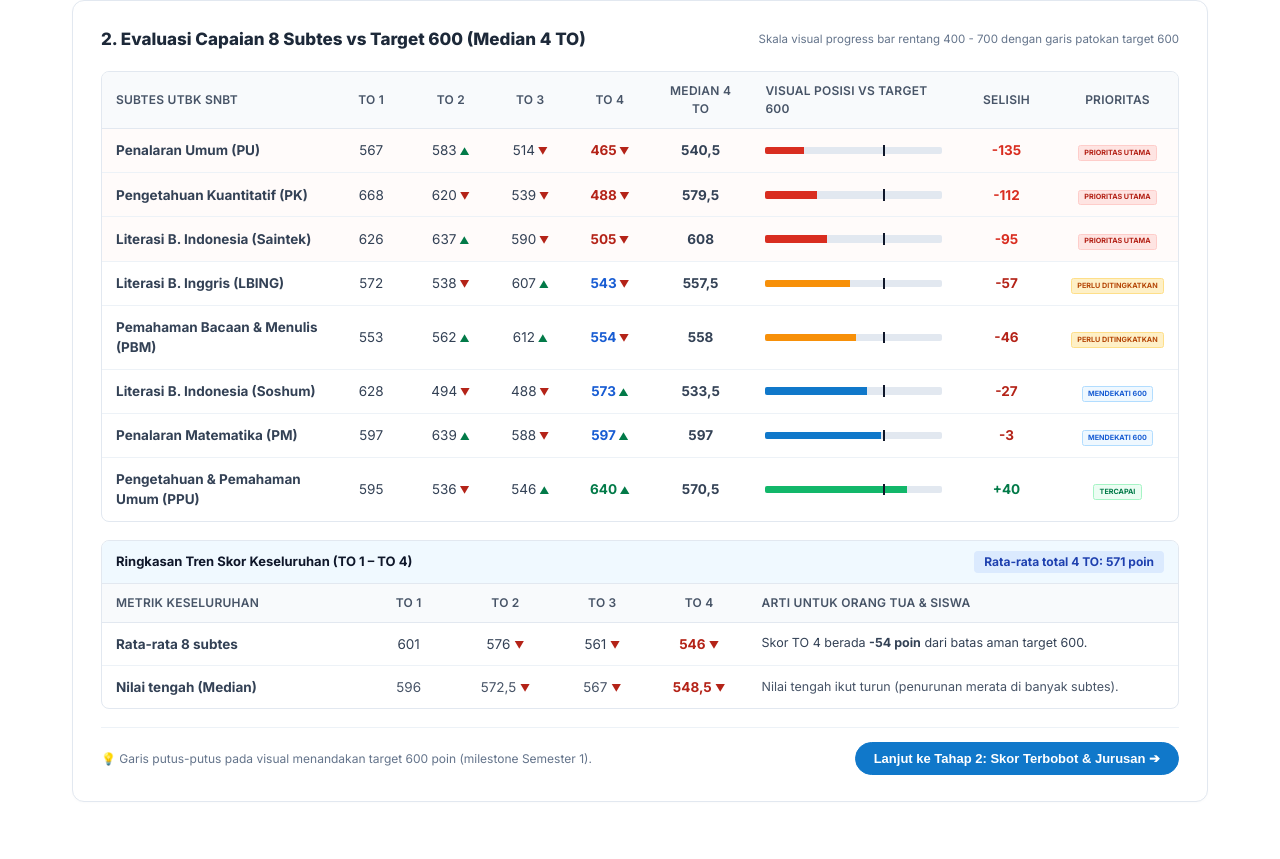
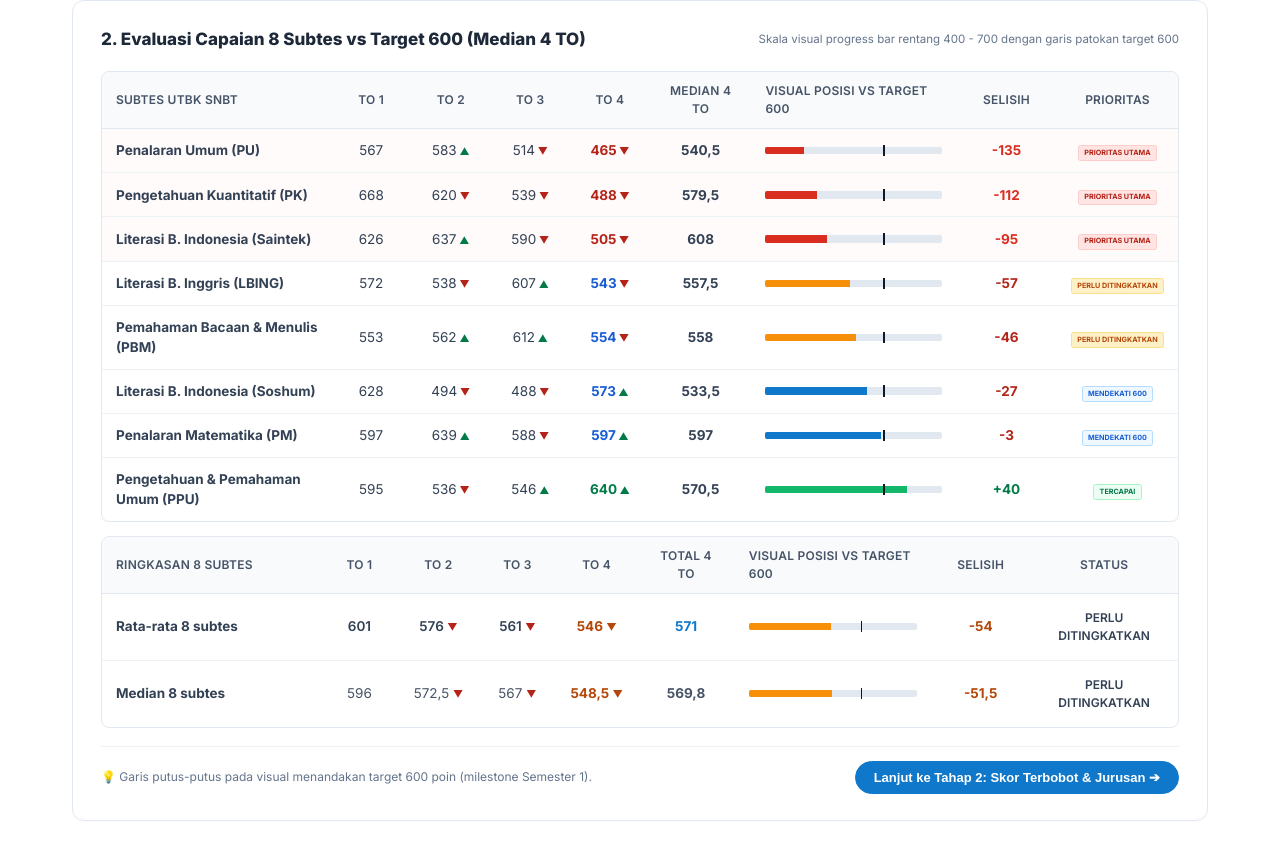
Before and after one commit to hhidro29/BACConsultationReport, a React (Vite) app: page /#/v2 in a window 1280 px wide. Shown: the part 1555-2414 px from the top of the page. Built offline with nearby package versions, Linux system fonts and the light colour scheme.

Commit message:
Simplify color-only legend and align separated 8-subtest summary table columns

```diff
--- a/src/pages/CheckpointV2Page.tsx
+++ b/src/pages/CheckpointV2Page.tsx
@@ -367,40 +367,57 @@ export const CheckpointV2Page: React.FC = () => {
                 </table>
               </div>
 
-              <div className="table-container" style={{ marginTop: 18 }}>
-                <div style={{ background: '#f0f9ff', padding: '10px 14px', display: 'flex', justifyContent: 'space-between', alignItems: 'center', borderBottom: '1px solid var(--border)' }}>
-                  <strong style={{ fontSize: 13, color: '#0f172a' }}>Ringkasan Tren Skor Keseluruhan (TO 1 – TO 4)</strong>
-                  <span style={{ fontSize: 12, fontWeight: 700, color: '#1e40af', background: '#dbeafe', padding: '2px 10px', borderRadius: 4 }}>
-                    Rata-rata total 4 TO: 571 poin
-                  </span>
-                </div>
+              <div className="table-container" style={{ marginTop: 14 }}>
                 <table className="data-table">
                   <thead>
                     <tr>
-                      <th style={{ width: '24%' }}>Metrik Keseluruhan</th>
-                      <th style={{ textAlign: 'center', width: '9%' }}>TO 1</th>
-                      <th style={{ textAlign: 'center', width: '9%' }}>TO 2</th>
-                      <th style={{ textAlign: 'center', width: '9%' }}>TO 3</th>
-                      <th style={{ textAlign: 'center', width: '9%' }}>TO 4</th>
-                      <th style={{ width: '40%' }}>Arti untuk Orang Tua &amp; Siswa</th>
+                      <th style={{ width: '24%' }}>Ringkasan 8 Subtes</th>
+                      <th style={{ textAlign: 'center', width: '8%' }}>TO 1</th>
+                      <th style={{ textAlign: 'center', width: '8%' }}>TO 2</th>
+                      <th style={{ textAlign: 'center', width: '8%' }}>TO 3</th>
+                      <th style={{ textAlign: 'center', width: '8%' }}>TO 4</th>
+                      <th style={{ textAlign: 'center', width: '10%' }}>Total 4 TO</th>
+                      <th style={{ width: '22%' }}>Visual Posisi vs Target 600</th>
+                      <th style={{ textAlign: 'center', width: '10%' }}>Selisih</th>
+                      <th style={{ textAlign: 'center', width: '10%' }}>Status</th>
                     </tr>
                   </thead>
                   <tbody>
                     <tr>
                       <td><strong>Rata-rata 8 subtes</strong></td>
-                      <td style={{ textAlign: 'center' }}>601</td>
-                      <td style={{ textAlign: 'center' }}>576 <span style={{ color: '#b42318', fontSize: 10 }}>▼</span></td>
-                      <td style={{ textAlign: 'center' }}>561 <span style={{ color: '#b42318', fontSize: 10 }}>▼</span></td>
-                      <td style={{ textAlign: 'center', fontWeight: 700, color: '#b42318' }}>546 <span style={{ fontSize: 10 }}>▼</span></td>
-                      <td style={{ fontSize: 12.5, color: '#334155' }}>Skor TO 4 berada <strong>-54 poin</strong> dari batas aman target 600.</td>
+                      <td style={{ textAlign: 'center', fontWeight: 600 }}>601</td>
+                      <td style={{ textAlign: 'center', fontWeight: 600 }}>576 <span style={{ color: '#b42318', fontSize: 10 }}>▼</span></td>
+                      <td style={{ textAlign: 'center', fontWeight: 600 }}>561 <span style={{ color: '#b42318', fontSize: 10 }}>▼</span></td>
+                      <td style={{ textAlign: 'center', fontWeight: 700, color: '#b54708' }}>546 <span style={{ fontSize: 10 }}>▼</span></td>
+                      <td style={{ textAlign: 'center', fontWeight: 700, color: '#1078ca' }}>571</td>
+                      <td>
+                        <div className="v2-progress-track">
+                          <div className="v2-progress-fill" style={{ width: '48.7%', background: '#f79009' }} />
+                          <div className="v2-progress-target-line" title="Target 600" />
+                        </div>
+                      </td>
+                      <td style={{ textAlign: 'center', fontWeight: 700, color: '#b54708' }}>-54</td>
+                      <td style={{ textAlign: 'center' }}>
+                        <span className="badge badge-warn">PERLU DITINGKATKAN</span>
+                      </td>
                     </tr>
                     <tr>
-                      <td><strong>Nilai tengah (Median)</strong></td>
+                      <td><strong>Median 8 subtes</strong></td>
                       <td style={{ textAlign: 'center', color: '#475467' }}>596</td>
                       <td style={{ textAlign: 'center', color: '#475467' }}>572,5 <span style={{ color: '#b42318', fontSize: 10 }}>▼</span></td>
                       <td style={{ textAlign: 'center', color: '#475467' }}>567 <span style={{ color: '#b42318', fontSize: 10 }}>▼</span></td>
-                      <td style={{ textAlign: 'center', fontWeight: 700, color: '#b42318' }}>548,5 <span style={{ fontSize: 10 }}>▼</span></td>
-                      <td style={{ fontSize: 12.5, color: '#475467' }}>Nilai tengah ikut turun (penurunan merata di banyak subtes).</td>
+                      <td style={{ textAlign: 'center', fontWeight: 700, color: '#b54708' }}>548,5 <span style={{ fontSize: 10 }}>▼</span></td>
+                      <td style={{ textAlign: 'center', fontWeight: 700, color: '#475467' }}>569,8</td>
+                      <td>
+                        <div className="v2-progress-track">
+                          <div className="v2-progress-fill" style={{ width: '49.5%', background: '#f79009' }} />
+                          <div className="v2-progress-target-line" title="Target 600" />
+                        </div>
+                      </td>
+                      <td style={{ textAlign: 'center', fontWeight: 700, color: '#b54708' }}>-51,5</td>
+                      <td style={{ textAlign: 'center' }}>
+                        <span className="badge badge-warn">PERLU DITINGKATKAN</span>
+                      </td>
                     </tr>
                   </tbody>
                 </table>
```
Also changed, not shown: src/components/V2PdfModal.tsx (+1 -1 lines).
